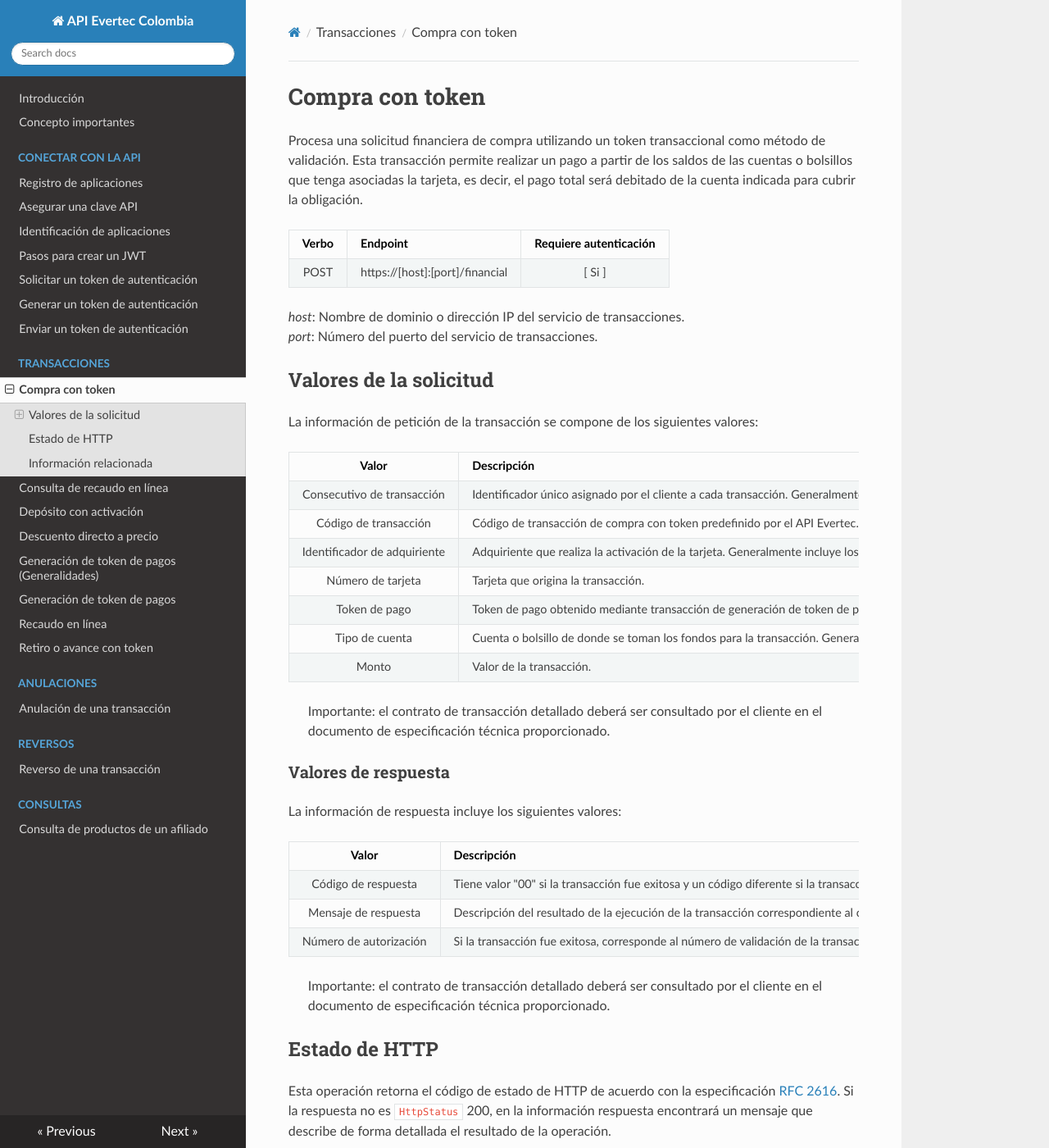
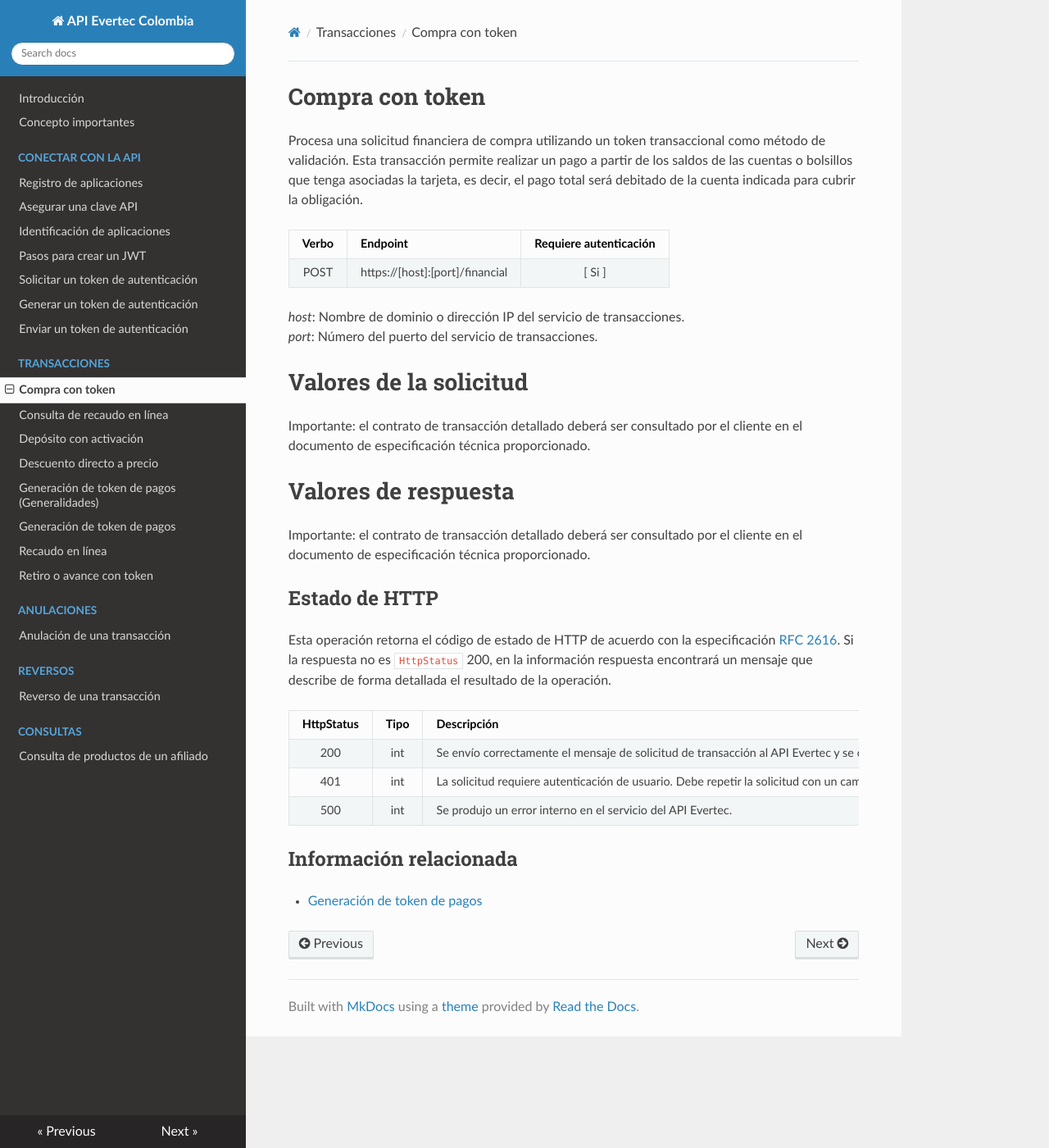
Before and after one commit to Picasso-api/Evertec-API, an MkDocs documentation site: the page built from docs/payment-token.md, in a window 1280 px wide and 1400 px high. Shown: the whole window at 82% size. Built offline with MkDocs 1.6.1, drawn with Linux system fonts in a browser that asks for light colours; nearby versions of some CDN libraries.

```diff
--- a/docs/payment-token.md
+++ b/docs/payment-token.md
@@ -9,33 +9,13 @@ Procesa una solicitud financiera de compra utilizando un token transaccional com
 *host*: Nombre de dominio o dirección IP del servicio de transacciones.
 *port*: Número del puerto del servicio de transacciones.
 
-## Valores de la solicitud
+# Valores de la solicitud
 
-La información de petición de la transacción se compone de los siguientes valores:
+Importante: el contrato de transacción detallado deberá ser consultado por el cliente en el documento de especificación técnica proporcionado.
 
-| Valor | Descripción                                      |
-| :---: | --------------------------------------------- |
-Consecutivo de transacción | Identificador único asignado por el cliente a cada transacción. Generalmente definido por un identificador global único ó GUID.
-Código de transacción | Código de transacción de compra con token predefinido por el API Evertec.
-Identificador de adquiriente | Adquiriente que realiza la activación de la tarjeta. Generalmente incluye los identificadores del almacén y de la terminal de origen.
-Número de tarjeta | Tarjeta que origina la transacción.
-Token de pago | Token de pago obtenido mediante transacción de generación de token de pago. Generalmente le será entregado al usuario en un mensaje SMS.
-Tipo de cuenta | Cuenta o bolsillo de donde se toman los fondos para la transacción. Generalmente este valor lo debe establecer el usuario y/o comercio en el punto de pago. Corresponde con una lista de valores predefinidos por Evertec Colombia.
-Monto | Valor de la transacción.
+# Valores de respuesta
 
->Importante: el contrato de transacción detallado deberá ser consultado por el cliente en el documento de especificación técnica proporcionado.
-
-### Valores de respuesta
-
-La información de respuesta incluye los siguientes valores:
-
-| Valor | Descripción                                      |
-| :---: | --------------------------------------------- |
-Código de respuesta | Tiene valor "00" si la transacción fue exitosa y un código diferente si la transacción fue declinada. El mensaje de respuesta indicará el motivo de declinación.
-Mensaje de respuesta | Descripción del resultado de la ejecución de la transacción correspondiente al código de respuesta.
-Número de autorización | Si la transacción fue exitosa, corresponde al número de validación de la transacción retornado por el API Evertec.
-
->Importante: el contrato de transacción detallado deberá ser consultado por el cliente en el documento de especificación técnica proporcionado.
+Importante: el contrato de transacción detallado deberá ser consultado por el cliente en el documento de especificación técnica proporcionado.
 
 ## Estado de HTTP
 
```
